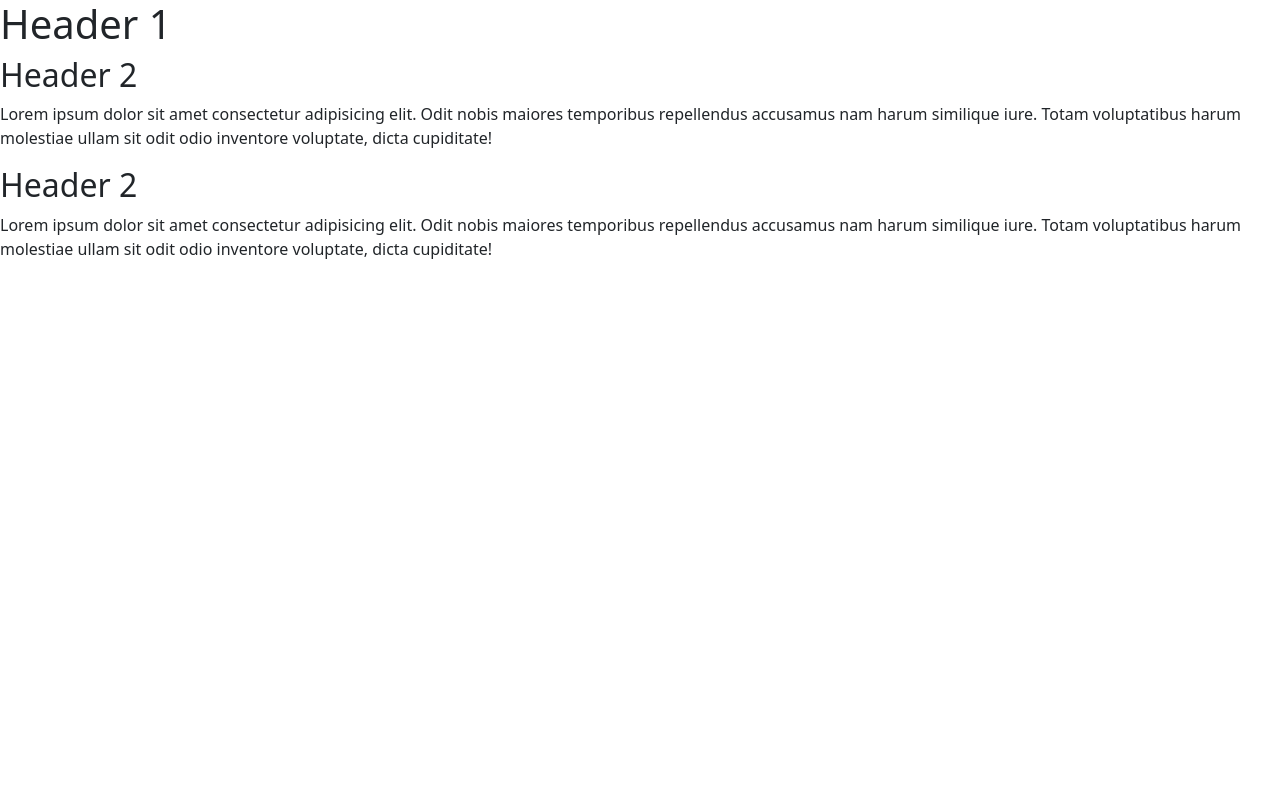
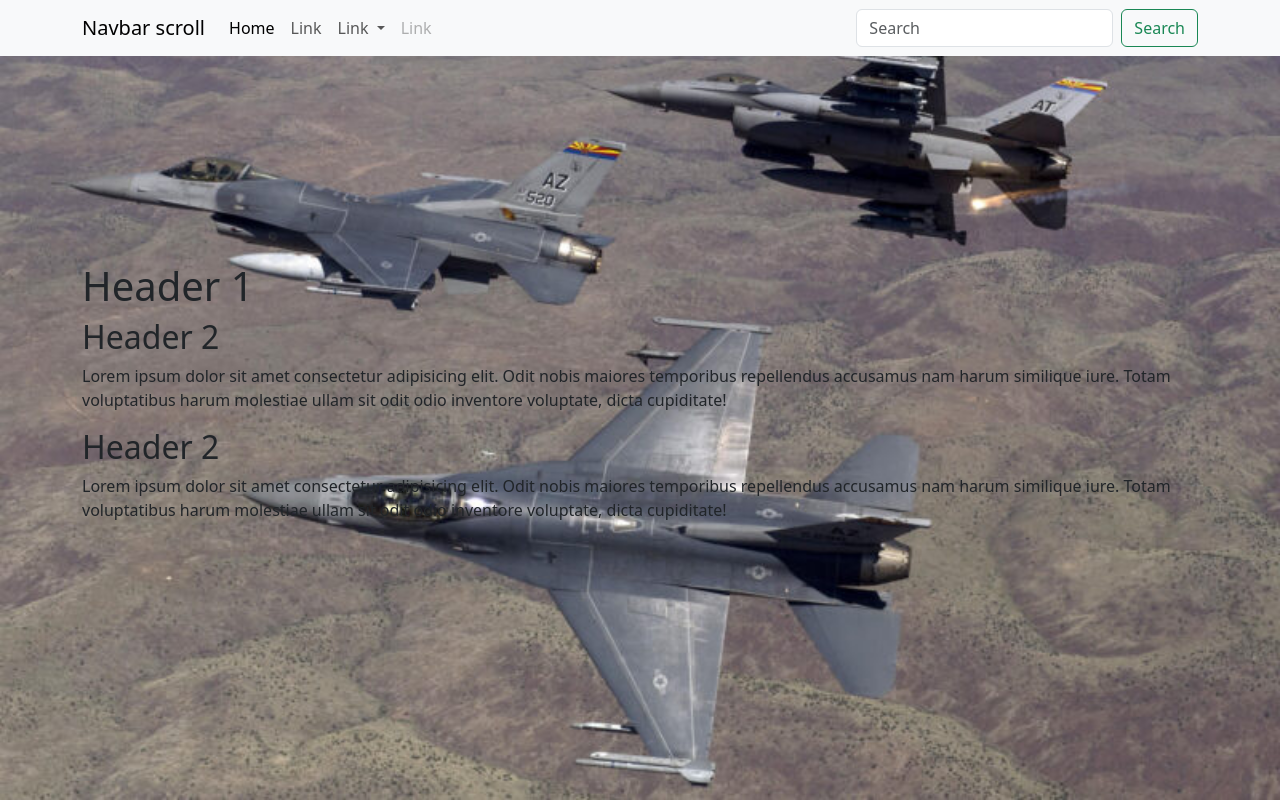
Before and after one commit to Mykhailo-Odynets/adaptive, a plain HTML site: page index.html in a window 1280 px wide. Drawn offline with nearby package versions, Linux system fonts and the light colour scheme.

Commit message:
adding files + header

```diff
--- a/css/style.css
+++ b/css/style.css
@@ -3,3 +3,14 @@
 :root {
     --my-variable: brown; /* test */
 }
+
+.main-header {
+    background-image: url(../img/fighter_jets/fighter_jets.jpg);
+    background-position: center;
+    background-repeat: no-repeat;
+    background-size: cover;
+    min-height: 100vh;
+    display: flex;
+    align-items: center;
+    justify-content: center;
+}
--- a/index.html
+++ b/index.html
@@ -6,13 +6,53 @@
     <link rel="stylesheet" href="css/normalize.css">
     <link href="https://cdn.jsdelivr.net/npm/bootstrap@5.3.3/dist/css/bootstrap.min.css" rel="stylesheet" integrity="sha384-QWTKZyjpPEjISv5WaRU9OFeRpok6YctnYmDr5pNlyT2bRjXh0JMhjY6hW+ALEwIH" crossorigin="anonymous">
     <link rel="stylesheet" href="css/style.css">
-    <title>no idea</title>
+    <title>Fighter jets</title>
 </head>
 <body>
     <!--
         https://fairbd.net/most-powerful-tanks/
         https://www.aerotime.aero/articles/best-fighter-jets
     -->
+
+    <nav class="navbar navbar-expand-lg bg-body-tertiary sticky-top position-absolute vw-100">
+        <div class="container">
+          <a class="navbar-brand" href="#">Navbar scroll</a>
+          <button class="navbar-toggler" type="button" data-bs-toggle="collapse" data-bs-target="#navbarScroll" aria-controls="navbarScroll" aria-expanded="false" aria-label="Toggle navigation">
+            <span class="navbar-toggler-icon"></span>
+          </button>
+          <div class="collapse navbar-collapse" id="navbarScroll">
+            <ul class="navbar-nav me-auto my-2 my-lg-0 navbar-nav-scroll" style="--bs-scroll-height: 100px;">
+              <li class="nav-item">
+                <a class="nav-link active" aria-current="page" href="#">Home</a>
+              </li>
+              <li class="nav-item">
+                <a class="nav-link" href="#">Link</a>
+              </li>
+              <li class="nav-item dropdown">
+                <a class="nav-link dropdown-toggle" href="#" role="button" data-bs-toggle="dropdown" aria-expanded="false">
+                  Link
+                </a>
+                <ul class="dropdown-menu">
+                  <li><a class="dropdown-item" href="#">Action</a></li>
+                  <li><a class="dropdown-item" href="#">Another action</a></li>
+                  <li><hr class="dropdown-divider"></li>
+                  <li><a class="dropdown-item" href="#">Something else here</a></li>
+                </ul>
+              </li>
+              <li class="nav-item">
+                <a class="nav-link disabled" aria-disabled="true">Link</a>
+              </li>
+            </ul>
+            <form class="d-flex" role="search">
+              <input class="form-control me-2" type="search" placeholder="Search" aria-label="Search">
+              <button class="btn btn-outline-success" type="submit">Search</button>
+            </form>
+          </div>
+        </div>
+    </nav>
+
+    <div class="main-header">
+        <div class="container">
             <header>
                 <h1>Header 1</h1>
             </header>
@@ -26,6 +66,8 @@
                     <p>Lorem ipsum dolor sit amet consectetur adipisicing elit. Odit nobis maiores temporibus repellendus accusamus nam harum similique iure. Totam voluptatibus harum molestiae ullam sit odit odio inventore voluptate, dicta cupiditate!</p>
                 </article>
             </main>
+        </div>
+    </div>
 
     <script src="https://cdn.jsdelivr.net/npm/bootstrap@5.3.3/dist/js/bootstrap.bundle.min.js" integrity="sha384-YvpcrYf0tY3lHB60NNkmXc5s9fDVZLESaAA55NDzOxhy9GkcIdslK1eN7N6jIeHz" crossorigin="anonymous"></script>
 </body>
```
Also changed, not shown: index2.html (added), sources.html (added). Lines whose indentation alone changed are shown as unchanged.
